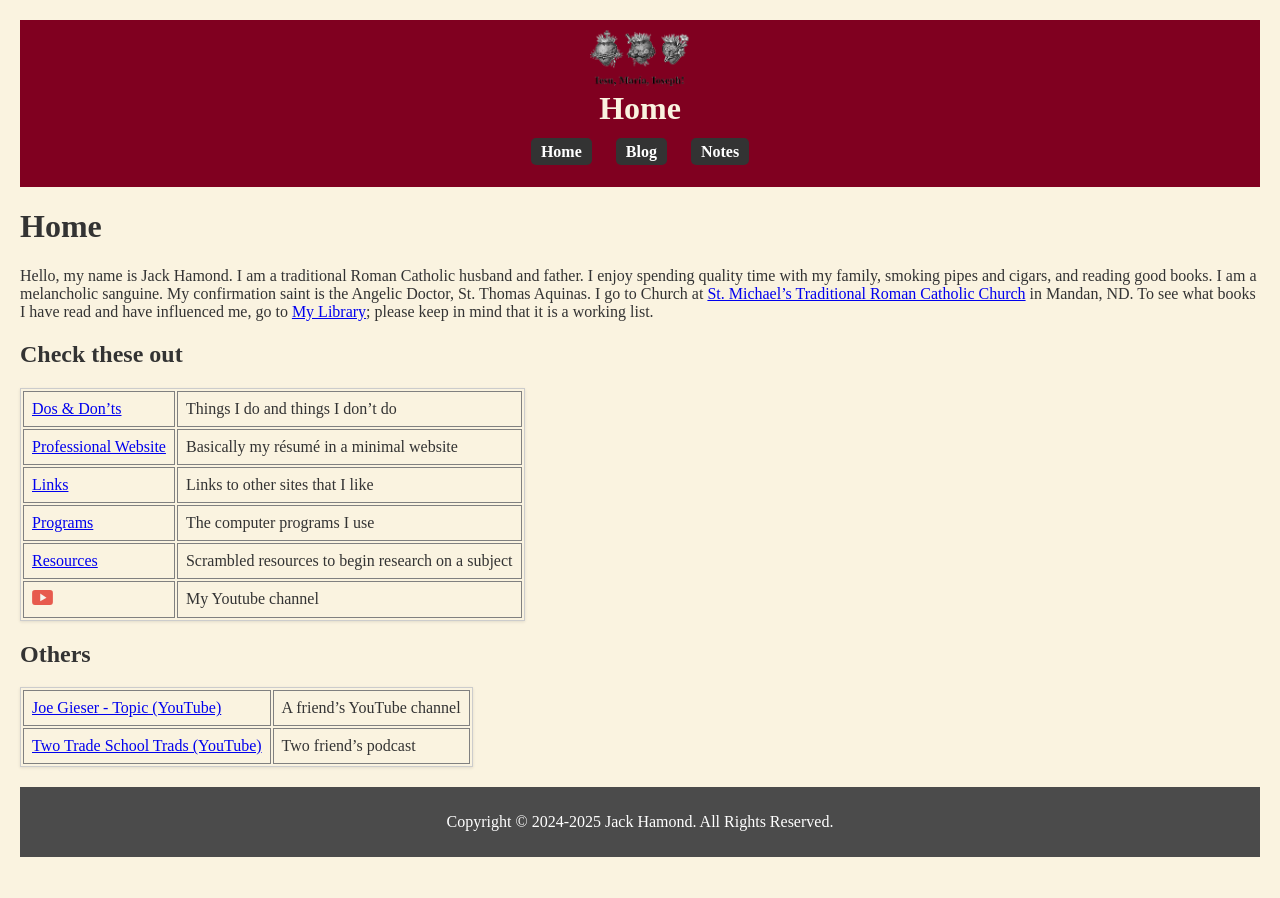
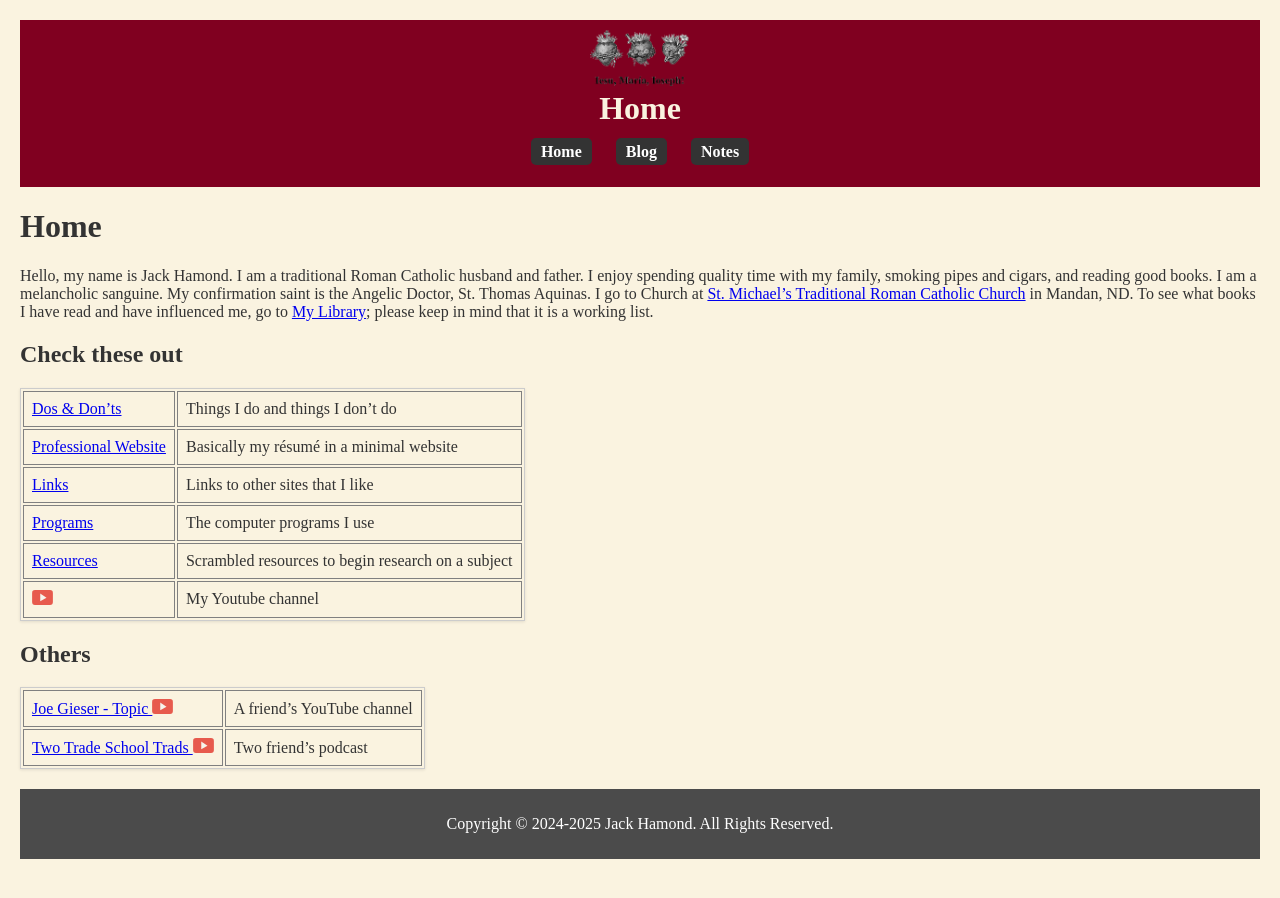
Before and after one commit to jackhamond/jackhamond.github.io, a Jekyll site: the page built from index.md, in a window 1280 px wide. Built offline with Jekyll 4.4.1, drawn with Linux system fonts in a browser that asks for light colours; our own code applies the rules of GitHub Pages for plain Markdown files.

Commit message:
Update index.md

```diff
--- a/index.md
+++ b/index.md
@@ -19,5 +19,5 @@ Hello, my name is Jack Hamond. I am a traditional Roman Catholic husband and fat
 ## Others
 
 |:--------------------------------------------------------:|:-----------------------------------------|
-| [Joe Gieser - Topic (YouTube)](https://www.youtube.com/channel/UCPoG1zOWmRYlI0CdbraT5Ew) | A friend's YouTube channel |
-| [Two Trade School Trads (YouTube)](https://www.youtube.com/@TTSTPodcast) | Two friend's podcast |
+| <a href="https://www.youtube.com/channel/UCPoG1zOWmRYlI0CdbraT5Ew">Joe Gieser - Topic <img src="/assets/media/images/yt.svg" style="height:15px;width:auto;" /></a> | A friend's YouTube channel |
+| <a href="https://www.youtube.com/@TTSTPodcast">Two Trade School Trads <img src="/assets/media/images/yt.svg" style="height:15px;width:auto;" /></a> | Two friend's podcast |
```
